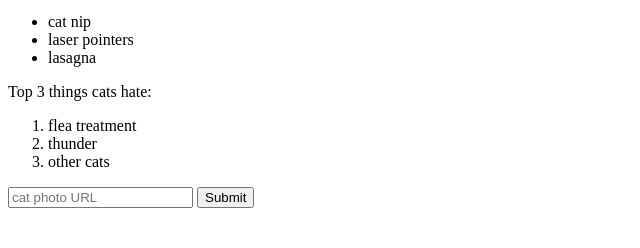
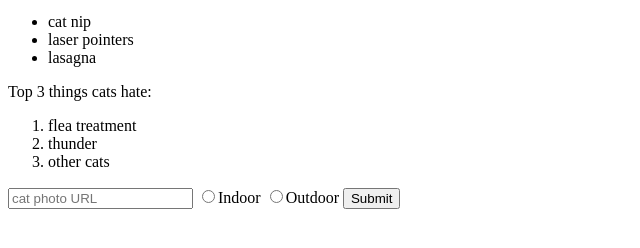
Before and after one commit to Belal-Ahmad-2020/freecodecamp-html, a plain HTML site: page index.html in a window 1280 px wide. Shown: the part 442-690 px from the top of the page, without its empty margins (0-640 px from the left). Drawn offline with Linux system fonts and the light colour scheme.

Commit message:
Freecodecamp First Part 7

```diff
--- a/index.html
+++ b/index.html
@@ -26,7 +26,15 @@
         <li>other cats</li>
       </ol>
       <form action="https://www.freecatphotoapp.com/submit-cat-photo">
-        <input type="text" placeholder="cat photo URL">
+        <input type="text" placeholder="cat photo URL" required>
+
+    <label for="indoor">
+      <input id="indoor" type="radio" name="indoor-outdoor">Indoor
+    </label>
+
+    <label for="outdoor">
+      <input id="outdoor" type="radio" name="indoor-outdoor">Outdoor
+    </label>
         <button type="submit">Submit</button>
       </form>
     </main>
```
